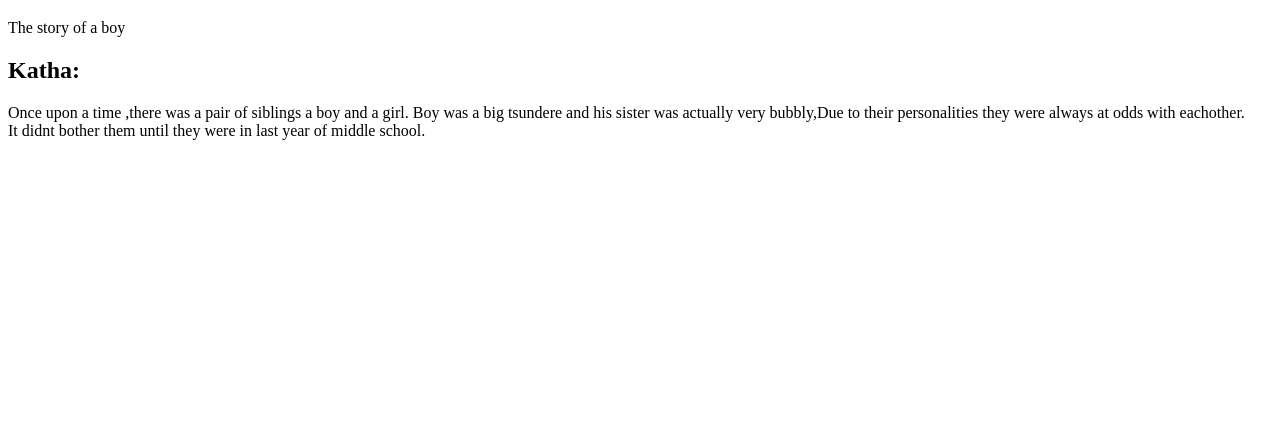
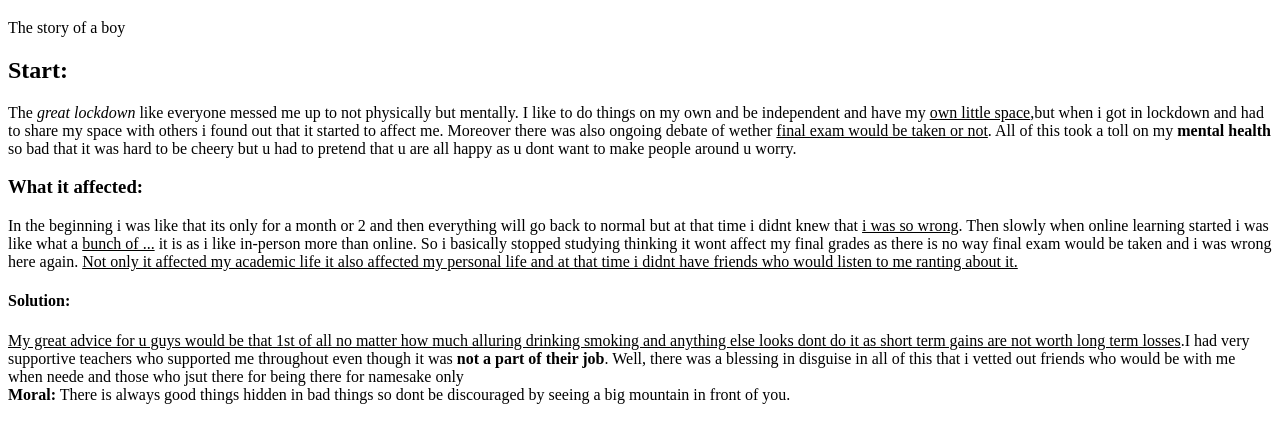
Before and after one commit to junior123w/clgcodes, a plain HTML site: page index.html in a window 1280 px wide. Shown: the part 61-504 px from the top of the page. Drawn offline with Linux system fonts and the light colour scheme.

Commit message:
final iteration of lab 1

```diff
--- a/index.html
+++ b/index.html
@@ -5,7 +5,7 @@
     <meta charset="UTF-8">
     <meta http-equiv="X-UA-Compatible" content="IE=edge">
     <meta name="viewport" content="width=device-width, initial-scale=1.0">
-    <title>Limian Hahs- jivan ni katha</title>
+    <title>Limian Hahs- Autobiography</title>
 </head>
 
 <body>
@@ -15,12 +15,31 @@
     </header>
 
     <section>
-        <h2>Katha:</h2>
-        <p>
-            Once upon a time ,there was a pair of siblings a boy and a girl. Boy was a big tsundere and his sister
-            was actually very bubbly,Due to their personalities they were always at odds with eachother.
-            <br>It didnt bother them until they were in last year of middle school.</br>
+        <h2>Start:</h2>
+        <p>The <i>great lockdown </i>like everyone messed me up to not physically but mentally.
+            I like to do things on my own and be independent and have my <u>own little space</u>,but when i got
+            in lockdown and had to share my space with others i found out that it started to affect me.
+            Moreover there was also ongoing debate of wether <u>final exam would be taken or not</u>. All of this took
+            a toll on my <b>mental health</b> so bad that it was hard to be cheery but u had to pretend that u are all
+            happy as u dont want to make people around u worry.
         </p>
+        <h3>What it affected: </h3>
+        <p> In the beginning i was like that its only for a month or 2 and then everything will go back to normal
+            but at that time i didnt knew that <u>i was so wrong</u>. Then slowly when online learning started i was like
+            what a <u>bunch of ...</u> it is as i like in-person more than online. So i basically stopped studying thinking
+            it wont affect my final grades as there is no way final exam would be taken and i was wrong here again.
+            <u>Not only it affected my academic life it also affected my personal life and at that time i didnt have
+            friends who would listen to me ranting about it.</u>
+        </p>
+        <h4>Solution: </h4>
+        <p><u>My great advice for u guys would be that 1st of all no matter how much alluring drinking smoking and
+            anything else looks dont do it as short term gains are not worth long term losses</u>.I had very supportive
+        teachers who supported me throughout even though it was <b>not a part of their job</b>. Well, there was a
+    blessing in disguise in all of this that i vetted out friends who would be with me when neede and those who jsut
+there for being there for namesake only
+<br><b>Moral:</b> There is always good things hidden in bad things so dont be discouraged by seeing a big mountain
+in front of you.</br></p>
     </section>
 </body>
+
 </html>
```
